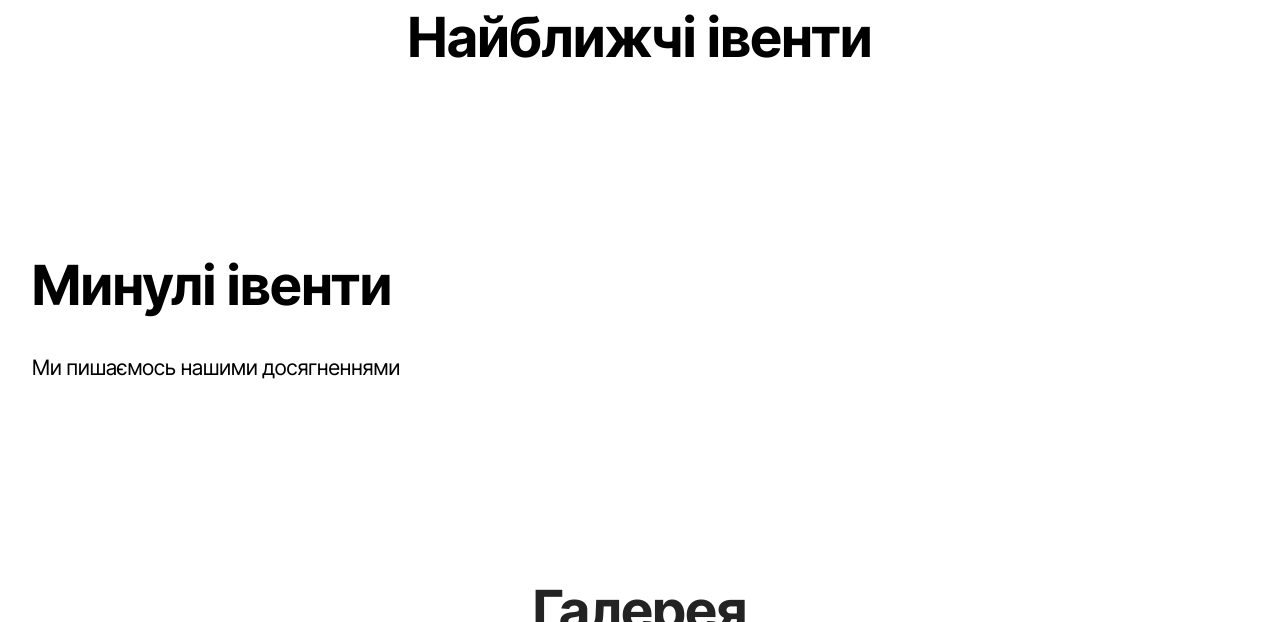
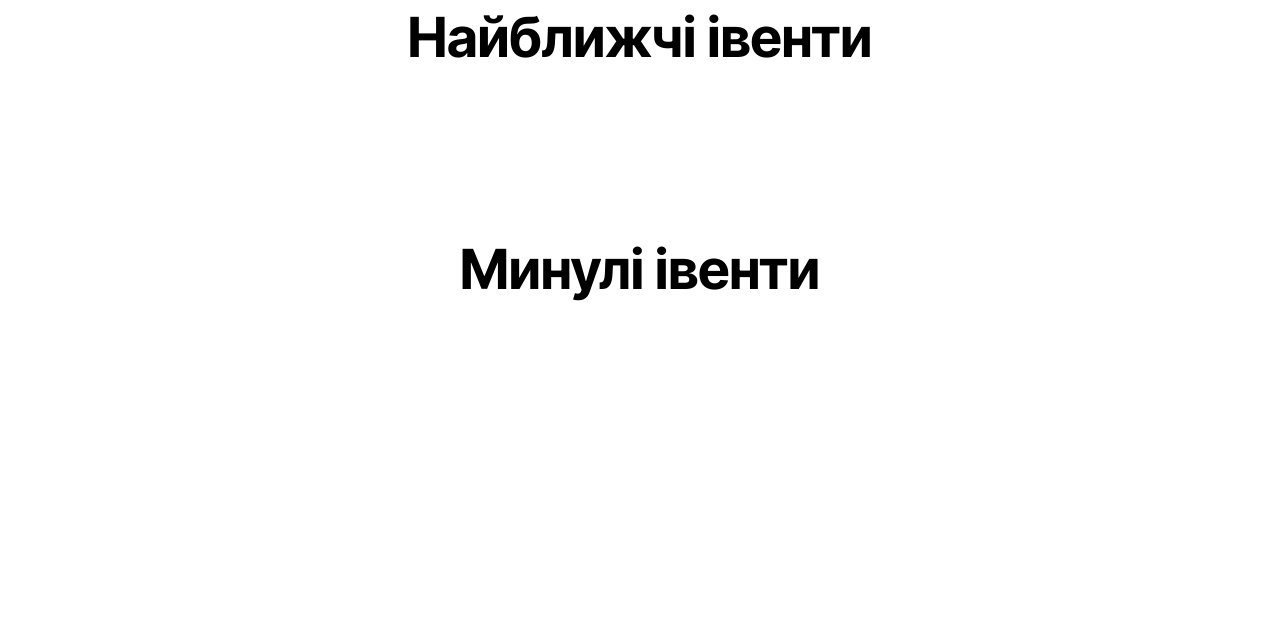
Before and after one commit to mbp-as/kafexampl, a plain HTML site: page index.html in a window 1280 px wide. Shown: the part 868-1490 px from the top of the page. Drawn offline with Linux system fonts and the light colour scheme; no server answers; files whose address does not match are found by name.

Commit message:
Add files via upload

```diff
--- a/index.html
+++ b/index.html
@@ -114,21 +114,20 @@
   </div>
 </section>
 
-<section data-bs-version="5.1" class="news01 cid-u5AH18RhV5" id="news01-1v">
+<section data-bs-version="5.1" class="news03 cid-u5AR6o9dyM" id="news03-20">
 
-  <div class="container">
-    <div class="row justify-content-center">
+    <div class="container">
       <div class="col-12 mb-5 content-head">
         <h3 class="mbr-section-title mbr-fonts-style align-center mb-0 display-2">
-          <strong>Минулі івенти</strong></h3>
-        <h5 class="mbr-section-subtitle mbr-fonts-style align-center mb-0 mt-4 display-7">
-          Ми пишаємось нашими досягненнями</h5>
+          <strong>Минулі івенти</strong></h3><br><br><br>
+          <div class="row justify-content-left" id="workshops-container">
+            </div>
+            <br><br><br>
+          </div>
+        </div>
       </div>
     </div>
-    <div class="row justify-content-left" id="workshops-container">
-    </div>
-  </div>
-</section>
+  </section>
 
 <section data-bs-version="5.1" class="gallery1 mbr-gallery cid-u5v8YK4wSH" id="gallery02-c">
     <div class="container-fluid">
```
